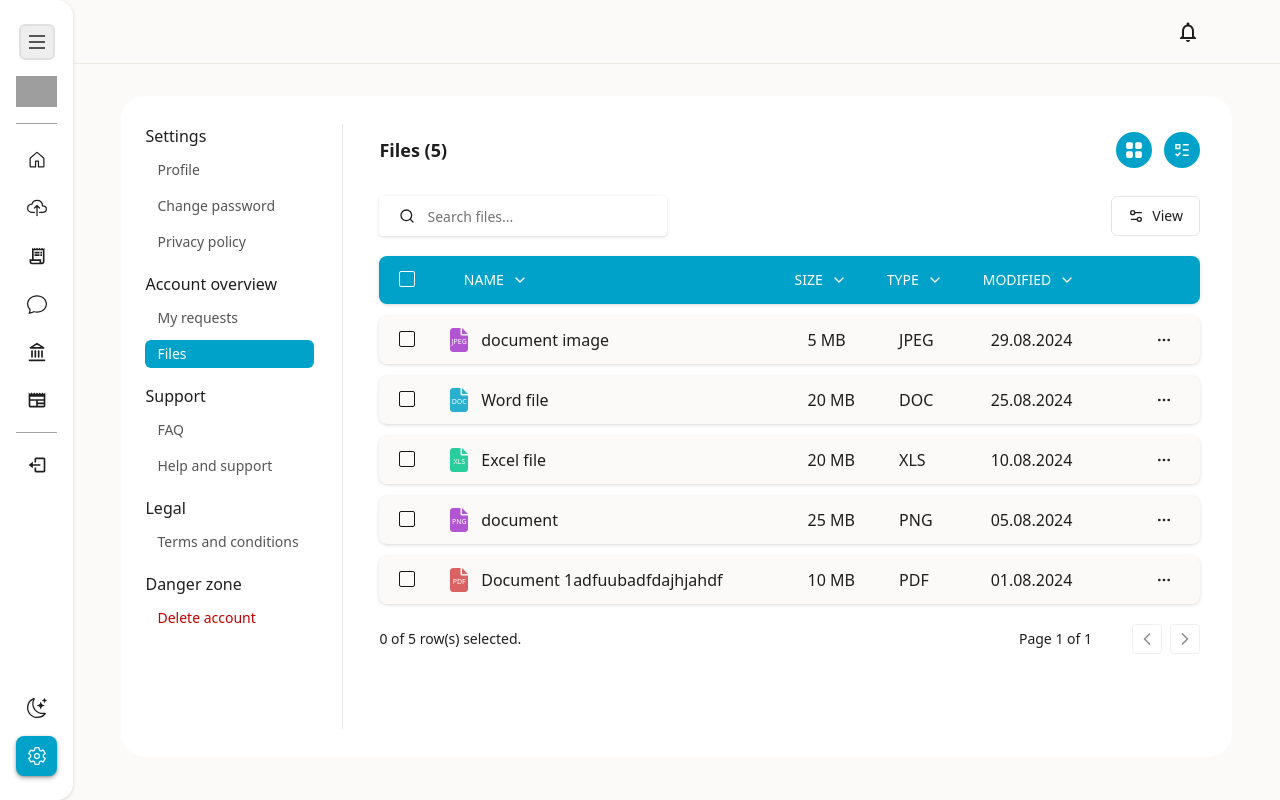
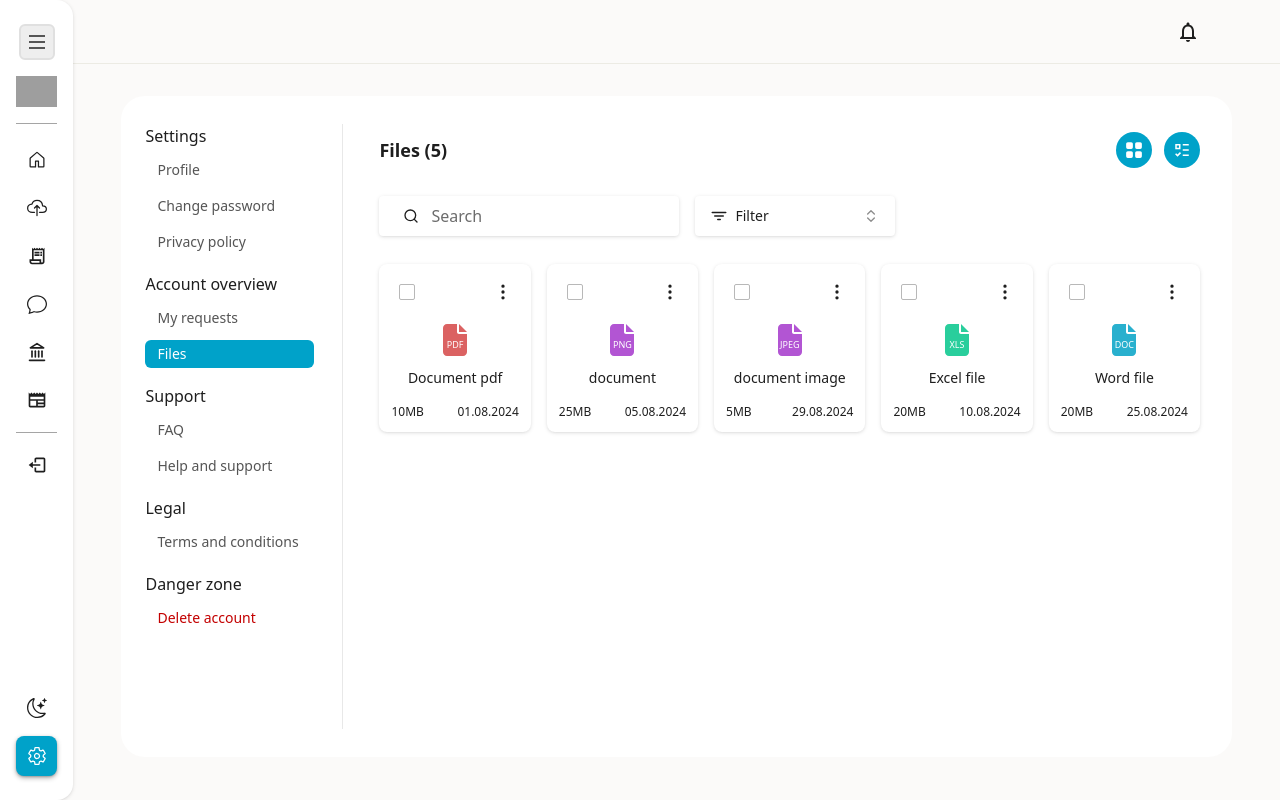
Before and after one commit to Trayshmhirk/tax-return-user-app, a React (Vite) app: page /settings/files in a window 1280 px wide. Built offline with nearby package versions, Linux system fonts and the light colour scheme; grey boxes are pictures that could not be loaded.

Commit message:
Refactor document card ui, document data and type safety. other ui changes.

```diff
--- a/src/components/cards/DocumentCard.tsx
+++ b/src/components/cards/DocumentCard.tsx
@@ -1,29 +1,35 @@
-import { useEffect, useRef, useState } from "react";
+import { useState } from "react";
 import { useNavigate } from "react-router-dom";
-import { CardDropdown } from "../common/CardDropdown";
 import DocumentTypeIcon from "../icons/DocumentTypeIcon";
 import { FaSquareCheck } from "react-icons/fa6";
 import { FileType, DocumentCardPropsTypes } from "../../types/AllTypes";
+import { Checkbox } from "../ui/checkbox";
+import { formatDate } from "date-fns";
+import {
+   DropdownMenu,
+   DropdownMenuContent,
+   DropdownMenuItem,
+   DropdownMenuLabel,
+   DropdownMenuSeparator,
+   DropdownMenuTrigger,
+} from "../ui/dropdown-menu";
+import { Button } from "../ui/button";
+import { Download, Eye, MoreVertical, Share, Trash2 } from "lucide-react";
 
 export const DocumentCard = ({
-   docId,
-   documentType,
-   documentName,
-   documentSize,
+   document,
    onSelect,
    isSelectClicked,
    handleSendToChat,
 }: DocumentCardPropsTypes) => {
    const navigate = useNavigate();
    const [isSelected, setIsSelected] = useState(false);
-   const [activeDropdown, setActiveDropdown] = useState<string | null>(null);
-   const dropdownRef = useRef<HTMLDivElement>(null);
 
    const handleSelect = () => {
       if (isSelectClicked) {
          setIsSelected(!isSelected);
          if (onSelect) {
-            onSelect({ docId, documentName, documentSize, documentType });
+            onSelect(document);
          }
       }
    };
@@ -51,43 +57,83 @@ export const DocumentCard = ({
 
    const handleViewDocument = () => {
       navigate("/view-document", {
-         state: { data: { docId, documentName, documentSize, documentType } },
+         state: { data: { document } },
       });
    };
 
-   const handleDropdownToggle = (id: string) => {
-      setActiveDropdown(activeDropdown === id ? null : id);
-   };
-
-   const handleClickOutside = (event: MouseEvent) => {
-      if (
-         dropdownRef.current &&
-         !dropdownRef.current.contains(event.target as Node)
-      ) {
-         setActiveDropdown(null);
-      }
-   };
-
-   useEffect(() => {
-      document.addEventListener("mousedown", handleClickOutside);
-      return () => {
-         document.removeEventListener("mousedown", handleClickOutside);
-      };
-   }, []);
-
-   const handleShowModal = () => {};
-
    return (
-      <div
-         id={docId}
+      <label
+         htmlFor={`selectDoc${document.id}`}
+         onClick={handleSelect}
          className={`
-            w-full flex items-center justify-between bg-white dark:bg-gray p-3 rounded-lg cursor-pointer shadow-md dark:shadow-md-dark hover-shadow-body lg:calc-width-three
+            w-full flex flex-col gap-4 bg-white dark:bg-gray p-3 rounded-lg cursor-pointer shadow-md dark:shadow-md-dark hover-shadow-body
             ${isSelected ? "checked" : ""}
             ${isSelectClicked ? "select-enabled" : "select-disabled"}
          `}
-         ref={dropdownRef}
       >
-         <div className="flex items-center gap-3" onClick={handleSelect}>
+         <div className="flex justify-between items-center">
+            <div className="w-8 h-8 flex items-center justify-center">
+               <Checkbox
+                  // checked={
+                  //    table.getIsAllPageRowsSelected() ||
+                  //    (table.getIsSomePageRowsSelected() && "indeterminate")
+                  // }
+                  // onCheckedChange={(value) =>
+                  //    table.toggleAllPageRowsSelected(!!value)
+                  // }
+                  aria-label="Select document"
+                  id={`selectDoc${document.id}`}
+                  className="data-[state=checked]:bg-richElectricBlue dark:data-[state=checked]:bg-richElectricBlue dark:data-[state=checked]:text-white data-[state=checked]:border-0 border-spanishGray"
+               />
+            </div>
+
+            <DropdownMenu>
+               <DropdownMenuTrigger asChild className="w-full">
+                  <Button variant="ghost" className="h-8 w-8 p-0 self-end">
+                     <MoreVertical className="h-5 w-5" />
+                  </Button>
+               </DropdownMenuTrigger>
+               <DropdownMenuContent
+                  align="end"
+                  className="bg-ghostWhite dark:bg-gray"
+               >
+                  <DropdownMenuLabel className="text-sm dark:text-white">
+                     Actions
+                  </DropdownMenuLabel>
+                  <DropdownMenuSeparator className="bg-chineseWhite dark:bg-chineseWhite dark:bg-opacity-50" />
+                  <DropdownMenuItem
+                     onClick={handleViewDocument}
+                     className="flex items-center gap-2 cursor-pointer"
+                  >
+                     <Eye className="w-4 h-4" />
+                     View document
+                  </DropdownMenuItem>
+                  <DropdownMenuItem
+                     onSelect={(e) => e.preventDefault()}
+                     onClick={handleSendToChat ?? (() => {})}
+                     className="flex items-center gap-2 cursor-pointer"
+                  >
+                     <Share className="w-4 h-4" />
+                     Share document
+                  </DropdownMenuItem>
+                  <DropdownMenuItem
+                     className="flex items-center gap-2 cursor-pointer"
+                     // onClick={() => exportToPDF(document)} // onclick would take the base64 code of the document and render it in a react pdf viewer
+                  >
+                     <Download className="w-4 h-4" />
+                     Download
+                  </DropdownMenuItem>
+                  <DropdownMenuItem
+                     className="flex items-center gap-2 cursor-pointer"
+                     // onClick={() => exportToPDF(document)} // onclick would take the base64 code of the document and render it in a react pdf viewer
+                  >
+                     <Trash2 className="w-4 h-4" />
+                     Delete
+                  </DropdownMenuItem>
+               </DropdownMenuContent>
+            </DropdownMenu>
+         </div>
+         <div className="flex flex-col items-center text-center gap-3">
             {isSelectClicked && (
                <>
                   <input
@@ -105,24 +151,19 @@ export const DocumentCard = ({
             )}
 
             <DocumentTypeIcon
-               docType={mapFileTypeToDocumentType(documentType)}
+               docType={mapFileTypeToDocumentType(document.document_type)}
+               isGridView
             />
-
-            <div className="flex flex-col gap-1">
-               <h6 className="font-medium">
-                  {truncateString(documentName, 15)}
-               </h6>
-               <span className="text-xs">{`${documentSize}MB`}</span>
-            </div>
+            <h6 className="font-medium text-sm">
+               {truncateString(document.document_name, 15)}
+            </h6>
          </div>
 
-         <CardDropdown
-            handleShare={handleSendToChat ?? (() => {})}
-            handleViewDoc={handleViewDocument}
-            handleDeleteDoc={handleShowModal}
-            isDropdownOpen={activeDropdown === docId}
-            handleDropdownToggle={() => handleDropdownToggle(docId)}
-         />
-      </div>
+         <div className="flex justify-between items-end text-xs">
+            <span className="">{`${document.document_size}MB`}</span>
+
+            <span>{formatDate(document.date_modified, "dd.MM.yyyy")}</span>
+         </div>
+      </label>
    );
 };
--- a/src/components/files/columns.tsx
+++ b/src/components/files/columns.tsx
@@ -1,7 +1,14 @@
 "use client";
 
 import { ColumnDef } from "@tanstack/react-table";
-import { MoreHorizontal, ChevronDown, Download, Copy, Eye } from "lucide-react";
+import {
+   MoreHorizontal,
+   ChevronDown,
+   Download,
+   Eye,
+   Trash2,
+   Share,
+} from "lucide-react";
 
 import { Button } from "@/components/ui/button";
 import {
@@ -11,6 +18,7 @@ import {
    DropdownMenuCheckboxItem,
    DropdownMenuSeparator,
    DropdownMenuTrigger,
+   DropdownMenuLabel,
 } from "@/components/ui/dropdown-menu";
 import { Checkbox } from "@/components/ui/checkbox";
 import { DocumentsPropTypes } from "@/types/AllTypes";
@@ -53,7 +61,7 @@ export const columns: ColumnDef<DocumentsPropTypes>[] = [
                <DropdownMenuTrigger asChild>
                   <Button
                      variant="ghost"
-                     className="hover:bg-opacity-70 dark:hover:bg-opacity-70 gap-2"
+                     className="hover:bg-opacity-70 dark:hover:bg-opacity-70 gap-2 px-[6px] text-sm"
                   >
                      NAME
                      <ChevronDown className="h-4 w-4" />
@@ -115,7 +123,7 @@ export const columns: ColumnDef<DocumentsPropTypes>[] = [
                <DropdownMenuTrigger asChild>
                   <Button
                      variant="ghost"
-                     className="hover:bg-opacity-70 dark:hover:bg-opacity-70 gap-2"
+                     className="hover:bg-opacity-70 dark:hover:bg-opacity-70 gap-2 px-[6px] text-sm"
                   >
                      SIZE
                      <ChevronDown className="h-4 w-4" />
@@ -157,7 +165,7 @@ export const columns: ColumnDef<DocumentsPropTypes>[] = [
       ),
       cell: ({ row }) => {
          const size = row.original.document_size;
-         return <div className="px-4">{size} MB</div>;
+         return <div className="lg:px-2">{size} MB</div>;
       },
    },
    {
@@ -180,7 +188,7 @@ export const columns: ColumnDef<DocumentsPropTypes>[] = [
                   <DropdownMenuTrigger asChild>
                      <Button
                         variant="ghost"
-                        className="hover:bg-opacity-70 dark:hover:bg-opacity-70 gap-2"
+                        className="hover:bg-opacity-70 dark:hover:bg-opacity-70 gap-2 px-[6px] text-sm"
                      >
                         TYPE
                         <ChevronDown className="h-4 w-4" />
@@ -227,7 +235,7 @@ export const columns: ColumnDef<DocumentsPropTypes>[] = [
          const fileType = row.original.document_type;
          const MappedFile = mapFileTypeToDocumentType(fileType);
 
-         return <div className="px-4">{MappedFile}</div>;
+         return <div className="lg:px-2">{MappedFile}</div>;
       },
    },
    {
@@ -238,7 +246,7 @@ export const columns: ColumnDef<DocumentsPropTypes>[] = [
                <DropdownMenuTrigger asChild>
                   <Button
                      variant="ghost"
-                     className="hover:bg-opacity-70 dark:hover:bg-opacity-70 gap-2"
+                     className="hover:bg-opacity-70 dark:hover:bg-opacity-70 gap-2 px-[6px] text-sm"
                   >
                      MODIFIED
                      <ChevronDown className="h-4 w-4" />
@@ -282,7 +290,9 @@ export const columns: ColumnDef<DocumentsPropTypes>[] = [
          const dateModified = row.original.date_modified;
 
          return (
-            <div className="px-4">{formatDate(dateModified, "dd.MM.yyyy")}</div>
+            <div className="lg:px-2">
+               {formatDate(dateModified, "dd.MM.yyyy")}
+            </div>
          );
       },
    },
@@ -290,6 +300,7 @@ export const columns: ColumnDef<DocumentsPropTypes>[] = [
       id: "actions",
       cell: ({ row }) => {
          const document = row.original;
+         document;
 
          return (
             <div className="flex justify-end">
@@ -303,15 +314,9 @@ export const columns: ColumnDef<DocumentsPropTypes>[] = [
                      align="end"
                      className="bg-ghostWhite dark:bg-gray"
                   >
-                     <DropdownMenuItem
-                        onClick={() =>
-                           navigator.clipboard.writeText(document.id)
-                        }
-                        className="flex items-center gap-2 cursor-pointer"
-                     >
-                        <Copy className="w-4 h-4" />
-                        Copy ID
-                     </DropdownMenuItem>
+                     <DropdownMenuLabel className="text-sm dark:text-white">
+                        Actions
+                     </DropdownMenuLabel>
                      <DropdownMenuSeparator className="bg-chineseWhite dark:bg-chineseWhite dark:bg-opacity-50" />
 
                      <DropdownMenuItem
@@ -321,6 +326,13 @@ export const columns: ColumnDef<DocumentsPropTypes>[] = [
                         <Eye className="w-4 h-4" />
                         View Document
                      </DropdownMenuItem>
+                     <DropdownMenuItem
+                        // onClick={handleSendToChat ?? (() => {})}
+                        className="flex items-center gap-2 cursor-pointer"
+                     >
+                        <Share className="w-4 h-4" />
+                        Share document
+                     </DropdownMenuItem>
 
                      <DropdownMenuItem
                         className="flex items-center gap-2 cursor-pointer"
@@ -328,6 +340,13 @@ export const columns: ColumnDef<DocumentsPropTypes>[] = [
                      >
                         <Download className="w-4 h-4" />
                         Download
+                     </DropdownMenuItem>
+                     <DropdownMenuItem
+                        className="flex items-center gap-2 cursor-pointer"
+                        // onClick={() => exportToPDF(document)} // onclick would take the base64 code of the document and render it in a react pdf viewer
+                     >
+                        <Trash2 className="w-4 h-4" />
+                        Delete
                      </DropdownMenuItem>
                   </DropdownMenuContent>
                </DropdownMenu>
--- a/src/components/files/data-table.tsx
+++ b/src/components/files/data-table.tsx
@@ -132,7 +132,7 @@ export function DataTable<TData, TValue>({
                {table.getHeaderGroups().map((headerGroup) => (
                   <div
                      key={headerGroup.id}
-                     className="grid grid-cols-[0.5fr_4fr_1fr_1fr_1fr_1fr] items-center gap-2 bg-richElectricBlue hover:bg-richElectricBlue hover:bg-opacity-90 text-white px-5 py-1 shadow-md dark:shadow-md-dark rounded-lg"
+                     className="grid grid-cols-6 xs:grid-cols-[0.5fr_2fr_1fr_1fr_1fr_1fr] md:grid-cols-[0.5fr_4fr_1fr_1fr_1fr_1fr] items-center gap-2 bg-richElectricBlue hover:bg-richElectricBlue hover:bg-opacity-90 text-white px-5 py-1 shadow-md dark:shadow-md-dark rounded-lg"
                   >
                      {headerGroup.headers.map((header) => (
                         <div key={header.id} className="dark:text-white">
@@ -153,10 +153,10 @@ export function DataTable<TData, TValue>({
                   table.getRowModel().rows.map((row) => (
                      <div
                         key={row.id}
-                        className="grid grid-cols-[0.5fr_4fr_1fr_1fr_1fr_1fr] items-center gap-2 bg-ghostWhite dark:bg-darkGray px-5 py-2 shadow-md dark:shadow-md-dark rounded-lg"
+                        className="grid grid-cols-6 xs:grid-cols-[0.5fr_2fr_1fr_1fr_1fr_1fr] md:grid-cols-[0.5fr_4fr_1fr_1fr_1fr_1fr] items-center gap-2 bg-ghostWhite dark:bg-darkGray px-5 py-2 shadow-md dark:shadow-md-dark rounded-lg"
                      >
                         {row.getVisibleCells().map((cell) => (
-                           <div key={cell.id}>
+                           <div key={cell.id} className="text-sm">
                               {flexRender(
                                  cell.column.columnDef.cell,
                                  cell.getContext()
--- a/src/components/icons/DocumentTypeIcon.tsx
+++ b/src/components/icons/DocumentTypeIcon.tsx
@@ -2,13 +2,14 @@ import { FaFile } from "react-icons/fa6";
 
 type DocumentTypeIconProps = {
    docType: string;
+   isGridView?: boolean;
 };
 
-const DocumentTypeIcon = ({ docType }: DocumentTypeIconProps) => {
+const DocumentTypeIcon = ({ docType, isGridView }: DocumentTypeIconProps) => {
    return (
       <div className="relative">
          <FaFile
-            className="w-5 h-6"
+            className={`${isGridView ? "w-7 h-8" : "w-5 h-6 text-base"}`}
             style={{
                color: `
                   ${docType === "PDF" ? "#DB6262" : ""}
@@ -19,7 +20,9 @@ const DocumentTypeIcon = ({ docType }: DocumentTypeIconProps) => {
                `,
             }}
          />
-         <div className="absolute bottom-[5px] w-full text-[7px] text-center font-medium text-white">
+         <div
+            className={`absolute bottom-[5px] w-full ${isGridView ? "text-[9px]" : "text-[7px] leading-[8px]"} text-center font-medium text-white `}
+         >
             {docType}
          </div>
       </div>
--- a/src/components/sidebar/SettingsAside.tsx
+++ b/src/components/sidebar/SettingsAside.tsx
@@ -89,13 +89,13 @@ const SettingsAside = () => {
          <div className="relative mt-3 ml-2 lg:hidden">
             <button
                onClick={() => setIsDropdownOpen(!isDropdownOpen)}
-               className="bg-white dark:bg-mutedGray w-56 h-11 py-3 px-6 text-center rounded-lg shadow-md dark:shadow-md-dark text-[15px] font-medium flex items-center gap-3"
+               className="bg-white dark:bg-gray w-56 h-11 py-3 px-6 text-center rounded-lg shadow-md dark:shadow-md-dark text-[15px] font-medium flex items-center gap-3"
             >
                <PiNavigationArrowDuotone className="text-lg text-gray dark:text-white" />
                {selectedDropdownTitle}
             </button>
             {isDropdownOpen && (
-               <div className="absolute left-0 right-0 bg-white dark:bg-mutedGray mt-2 w-56 rounded-lg shadow-md dark:shadow-md-dark z-10 overflow-hidden">
+               <div className="absolute left-0 right-0 bg-white dark:bg-gray mt-2 w-56 rounded-lg shadow-md dark:shadow-md-dark z-10 overflow-hidden">
                   {route.map((route, index) => (
                      <NavLink
                         key={index}
--- a/src/mocks/AllMockData.ts
+++ b/src/mocks/AllMockData.ts
@@ -66,7 +66,7 @@ export const uploadedDocuments: DocumentsPropTypes[] = [
       document_name: "Document 1adfuubadfdajhjahdf",
       document_size: "20",
       document_type: "application/pdf",
-      date_modified: "",
+      date_modified: "2024-08-25",
       base64: "",
    },
    {
@@ -74,7 +74,7 @@ export const uploadedDocuments: DocumentsPropTypes[] = [
       document_name: "document",
       document_size: "20",
       document_type: "image/png",
-      date_modified: "",
+      date_modified: "2024-08-25",
       base64: "",
    },
    {
@@ -82,7 +82,7 @@ export const uploadedDocuments: DocumentsPropTypes[] = [
       document_name: "Excel file",
       document_size: "20",
       document_type: "application/vnd.ms-excel",
-      date_modified: "",
+      date_modified: "2024-08-25",
       base64: "",
    },
    {
@@ -90,7 +90,7 @@ export const uploadedDocuments: DocumentsPropTypes[] = [
       document_name: "Word file",
       document_size: "20",
       document_type: "application/msword",
-      date_modified: "",
+      date_modified: "2024-08-25",
       base64: "",
    },
 ];
--- a/src/pages/settings/Files.tsx
+++ b/src/pages/settings/Files.tsx
@@ -1,4 +1,4 @@
-import React, { useEffect, useState } from "react";
+import { useEffect, useState } from "react";
 import { DocumentsPropTypes } from "@/types/AllTypes";
 import { BsFillGridFill } from "react-icons/bs";
 import { RiListCheck3 } from "react-icons/ri";
@@ -13,7 +13,7 @@ async function fetchDocumentsForCard(): Promise<DocumentsPropTypes[]> {
    return [
       {
          id: "id1",
-         document_name: "Document 1adfuubadfdajhjahdf",
+         document_name: "Document pdf",
          document_size: "10",
          document_type: "application/pdf",
          date_modified: "2024-08-01",
@@ -57,8 +57,8 @@ async function fetchDocumentsForCard(): Promise<DocumentsPropTypes[]> {
 const Files = () => {
    const [data, setData] = useState<DocumentsPropTypes[]>([]);
    const [loading, setLoading] = useState(false);
-   const [isList, setIsList] = useState(true);
-   const [isGrid, setIsGrid] = useState(false);
+   const [isList, setIsList] = useState(false);
+   const [isGrid, setIsGrid] = useState(true);
    const [searchInput, setSearchInput] = useState("");
    const [selectedFilter, setSelectedFilter] = useState("");
    const docTypeFilterList = ["All", "PDF", "PNG", "JPEG", "DOC", "XLS"];
@@ -128,7 +128,8 @@ const Files = () => {
                </button>
                <button
                   onClick={handleToggleList}
-                  className="w-9 h-9 flex items-center justify-center bg-richElectricBlue text-white rounded-full hover-shadow"
+                  className="w-9 h-9 flex items-center justify-center bg-richElectricBlue text-white rounded-full disabled:bg-spanishGray disabled:opacity-70 hover-shadow"
+                  disabled={window.innerWidth < 768}
                >
                   <RiListCheck3 size={18} />
                </button>
@@ -161,21 +162,13 @@ const Files = () => {
                            title={docTypeFilterList}
                         />
 
-                        <div className="w-full flex flex-wrap gap-5">
+                        <div className="w-full">
                            {filteredDocs.length ? (
-                              <>
+                              <div className="grid grid-cols-1 xs:grid-cols-2 md:grid-cols-3 lg:grid-cols-4 xl:grid-cols-5 gap-4">
                                  {filteredDocs.map((doc) => (
-                                    <React.Fragment key={doc.id}>
-                                       <DocumentCard
-                                          docId={doc.id}
-                                          documentName={doc.document_name}
-                                          documentSize={doc.document_size}
-                                          documentType={doc.document_type}
-                                          // document={doc}
-                                       />
-                                    </React.Fragment>
+                                    <DocumentCard key={doc.id} document={doc} />
                                  ))}
-                              </>
+                              </div>
                            ) : (
                               <p className="pending-text w-full text-center">
                                  No results found.
--- a/src/types/AllTypes.ts
+++ b/src/types/AllTypes.ts
@@ -62,16 +62,8 @@ export type FileType =
    | "application/vnd.ms-excel";
 
 export type DocumentCardPropsTypes = {
-   docId: string;
-   documentName: string;
-   documentSize: string;
-   documentType: FileType;
-   onSelect?: (doc: {
-      docId: string;
-      documentName: string;
-      documentSize: string;
-      documentType: FileType;
-   }) => void;
+   document: DocumentsPropTypes;
+   onSelect?: (doc: DocumentsPropTypes) => void;
    isSelectClicked?: boolean;
    handleSendToChat?: () => void;
 };
```
Also changed, not shown: src/pages/Documents.tsx (+5 -13 lines), src/pages/UploadDocument.tsx (+4 -10 lines).
